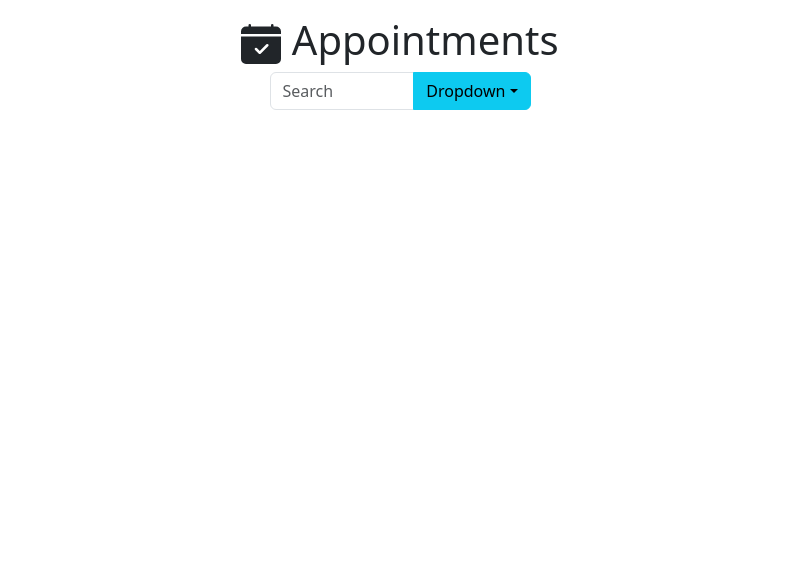
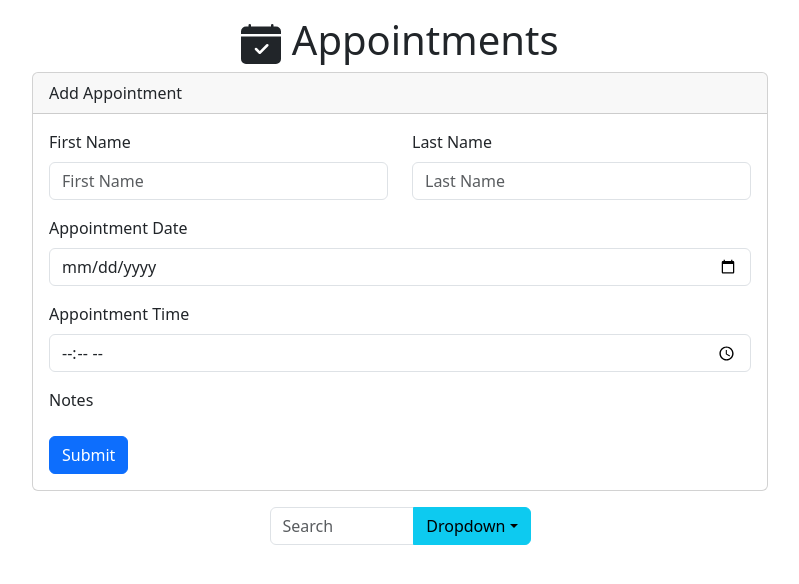
Before and after one commit to SepehrNorouzi7/Appointments, a JavaScript app: page / in a window 1280 px wide. Shown: the top 584 px of the page, without its empty margins (240-1039 px from the left). Built offline with nearby package versions, Linux system fonts and the light colour scheme; the HTML template or start-up script is replaced by a standard one.

Commit message:
Add adding appointment component
Add appointment component has been added to the project

```diff
--- a/src/App.js
+++ b/src/App.js
@@ -2,6 +2,7 @@ import 'bootstrap/dist/css/bootstrap.min.css';
 import { BsCalendarCheckFill } from "react-icons/bs";
 import { Col, Container, Row } from "react-bootstrap";
 import Search from "./components/Search.js";
+import AddAppointment from './components/AddAppointment.js';
 
 function App() {
   return (
@@ -11,6 +12,9 @@ function App() {
           <Col>
             <h1 className="text-center fw-light mt-3"><BsCalendarCheckFill /> Appointments</h1>
           </Col>
+        </Row>
+        <Row className='justify-content-center'>
+          <AddAppointment />
         </Row>
         <Row className='justify-content-center'>
           <Col md={3}>
--- /dev/null
+++ b/src/components/AddAppointment.js
@@ -0,0 +1,42 @@
+import { Col, Card, Form, Row, Button } from "react-bootstrap";
+
+const AddAppointment = () => {
+    return (
+        <>
+            <Col md="8">
+                <Card className="mb-3">
+                    <Card.Header>Add Appointment</Card.Header>
+                    <Card.Body>
+                        <Form>
+                            <Row className="mb-3">
+                                <Form.Group as={Col}>
+                                    <Form.Label>First Name</Form.Label>
+                                    <Form.Control type="text" placeholder="First Name" />
+                                </Form.Group>
+                                <Form.Group as={Col}>
+                                    <Form.Label>Last Name</Form.Label>
+                                    <Form.Control type="text" placeholder="Last Name" />
+                                </Form.Group>
+                            </Row>
+                            <Form.Group as={Col} className="mb-3">
+                                    <Form.Label>Appointment Date</Form.Label>
+                                    <Form.Control type="Date" />
+                            </Form.Group>
+                            <Form.Group as={Col} className="mb-3">
+                                    <Form.Label>Appointment Time</Form.Label>
+                                    <Form.Control type="Time" />
+                            </Form.Group>
+                            <Form.Group as={Col} className="mb-3">
+                                    <Form.Label>Notes</Form.Label>
+                                    <Form.Control as="text-area" placeholder="Notes" />
+                            </Form.Group>
+                            <Button variant="primary">Submit</Button>
+                        </Form>
+                    </Card.Body>
+                </Card>
+            </Col>
+        </>
+    )
+}
+
+export default AddAppointment;
```
